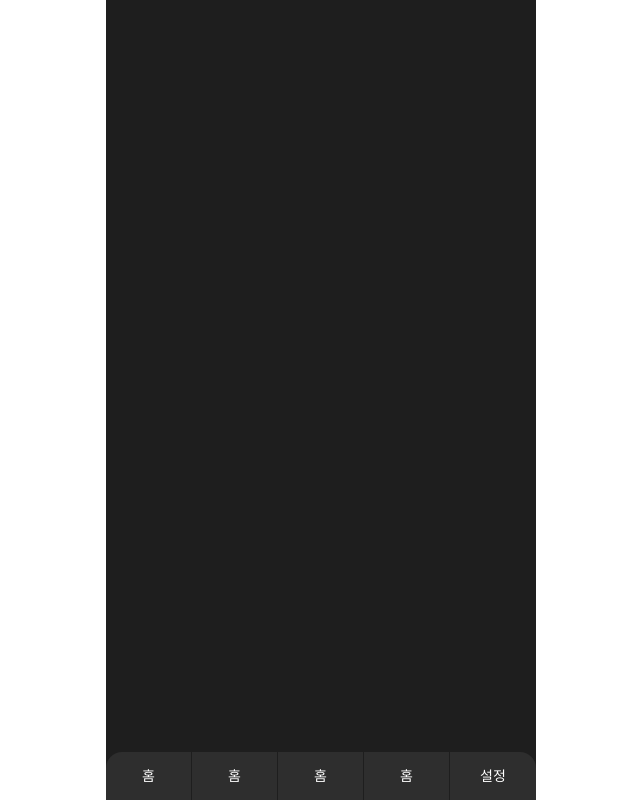
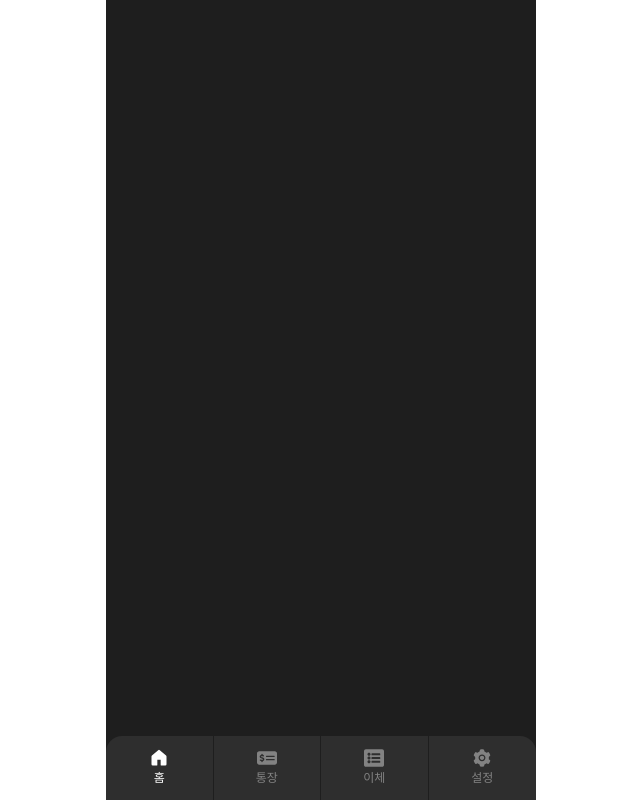
Before and after one commit to SEJ1991/bank, a React (Vite) app: page / in a window 1280 px wide. Shown: the whole page, without its empty margins (319-959 px from the left). Built offline with nearby package versions, Linux system fonts and the light colour scheme.

Commit message:
feat: [B-2] add nav item icon and active state navi item

```diff
--- a/src/components/Navigator.tsx
+++ b/src/components/Navigator.tsx
@@ -1,6 +1,8 @@
+import { useLocation } from 'react-router-dom';
 import { twMerge } from 'tailwind-merge';
 
 import Anchor from './elements/Anchor';
+import Typograph from './elements/Typograph';
 
 interface Props {
   className?: string;
@@ -10,19 +12,34 @@ export default function Navigator({ className, items }: Props) {
   return (
     <nav
       className={twMerge(
-        'grid grid-cols-5 fixed bottom-0 h-navi bg-primary-300 rounded-tl-2xl rounded-tr-2xl',
+        'grid grid-cols-4 fixed bottom-0 h-navi bg-primary-300 rounded-tl-2xl rounded-tr-2xl',
         className
       )}
     >
-      {items.map(({ to, children }) => (
+      {items.map(item => (
         <Anchor
-          key={to}
+          key={item.to}
           className='flex justify-center items-center h-full border-primary-500 border-r last:border-none'
-          to={to}
+          to={item.to}
         >
-          {children}
+          <NavigatorItem item={item} />
         </Anchor>
       ))}
     </nav>
   );
 }
+
+interface ItemProps {
+  item: NavItem;
+}
+function NavigatorItem({ item: { to, name, icon: Icon, exact } }: ItemProps) {
+  const { pathname } = useLocation();
+  const isActive = exact ? pathname === to : pathname.includes(to);
+
+  return (
+    <div className={`flex flex-col items-center ${isActive ? 'opacity-100' : 'opacity-40'} `}>
+      {Icon && <Icon size={20} />}
+      <Typograph className='text-[0.75rem]'>{name}</Typograph>
+    </div>
+  );
+}
--- a/src/components/layout/Layout.tsx
+++ b/src/components/layout/Layout.tsx
@@ -1,21 +1,26 @@
 import { Outlet } from 'react-router-dom';
+import { GoHomeFill } from 'react-icons/go';
+import { AiFillSetting } from 'react-icons/ai';
+import { FaMoneyCheckDollar } from 'react-icons/fa6';
+import { FaListAlt } from 'react-icons/fa';
 
 import Navigator from '../Navigator';
 
 export default function Layout() {
   const widthClass = 'w-full max-w-[430px]';
+  const cols = NAV_ITEMS.length;
+
   return (
     <div className={`${widthClass} h-full bg-primary-500 mx-auto my-0`}>
       <Outlet />
-      <Navigator className={widthClass} items={NAV_ITEMS} />
+      <Navigator className={`grid-cols-${cols} ${widthClass}`} items={NAV_ITEMS} />
     </div>
   );
 }
 
 const NAV_ITEMS: NavItem[] = [
-  { to: '/', children: '홈' },
-  { to: '/', children: '홈' },
-  { to: '/', children: '홈' },
-  { to: '/', children: '홈' },
-  { to: '/', children: '설정' },
+  { to: '/', name: '홈', icon: GoHomeFill, exact: true },
+  { to: '/account', name: '통장', icon: FaMoneyCheckDollar },
+  { to: '/trade', name: '이체', icon: FaListAlt },
+  { to: '/setting', name: '설정', icon: AiFillSetting },
 ];
--- a/src/index.css
+++ b/src/index.css
@@ -7,7 +7,7 @@
   --primary-color-300: #2e2e2e;
   --primary-color-500: #1e1e1e;
 
-  --navigator-height: 3rem;
+  --navigator-height: 4rem;
 }
 
 html,
--- a/src/types/navigator.d.ts
+++ b/src/types/navigator.d.ts
@@ -1,4 +1,6 @@
 type NavItem = {
   to: string;
-  children: React.ReactNode;
+  name: string;
+  icon: IconType;
+  exact?: boolean;
 };
```
